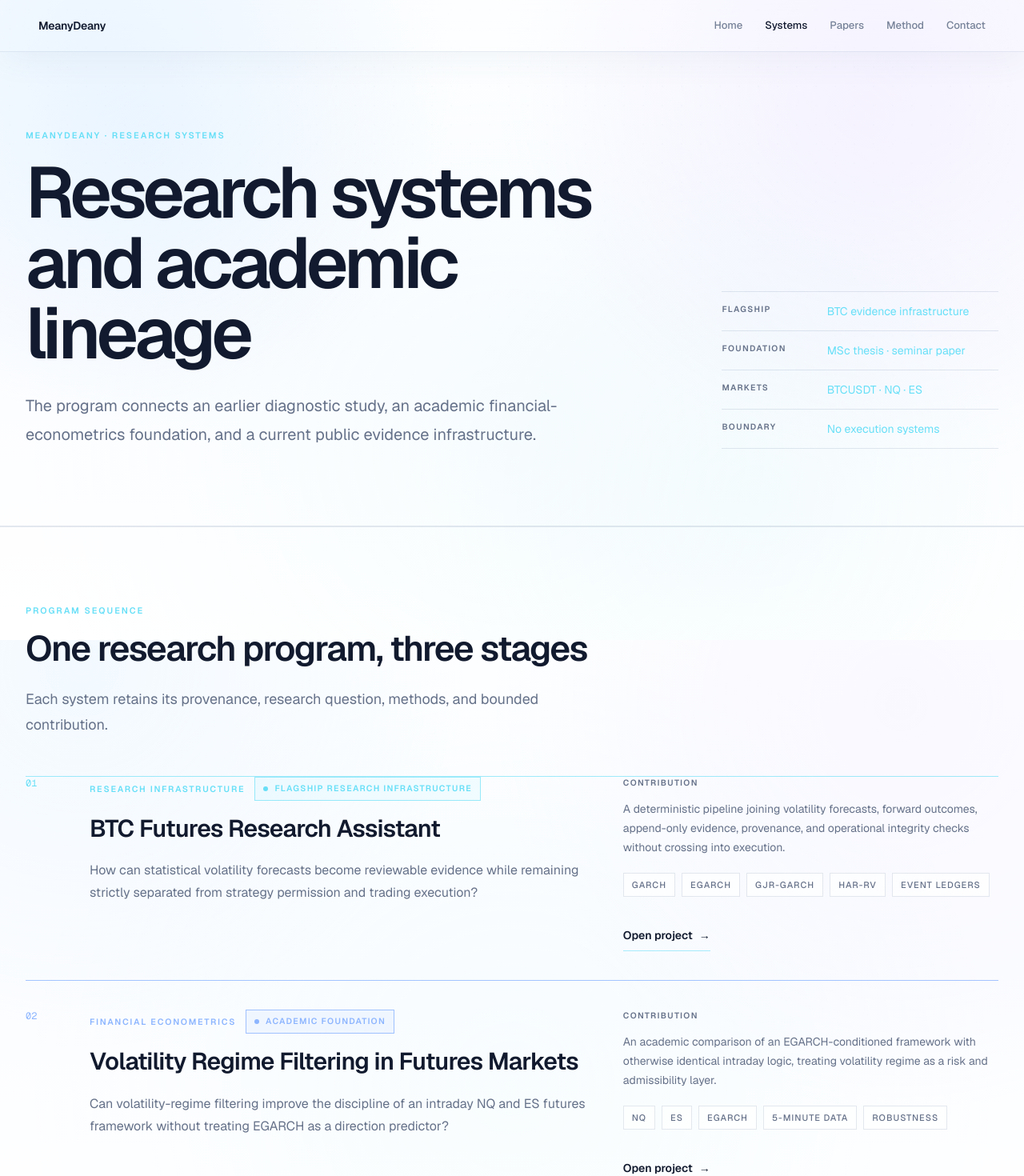
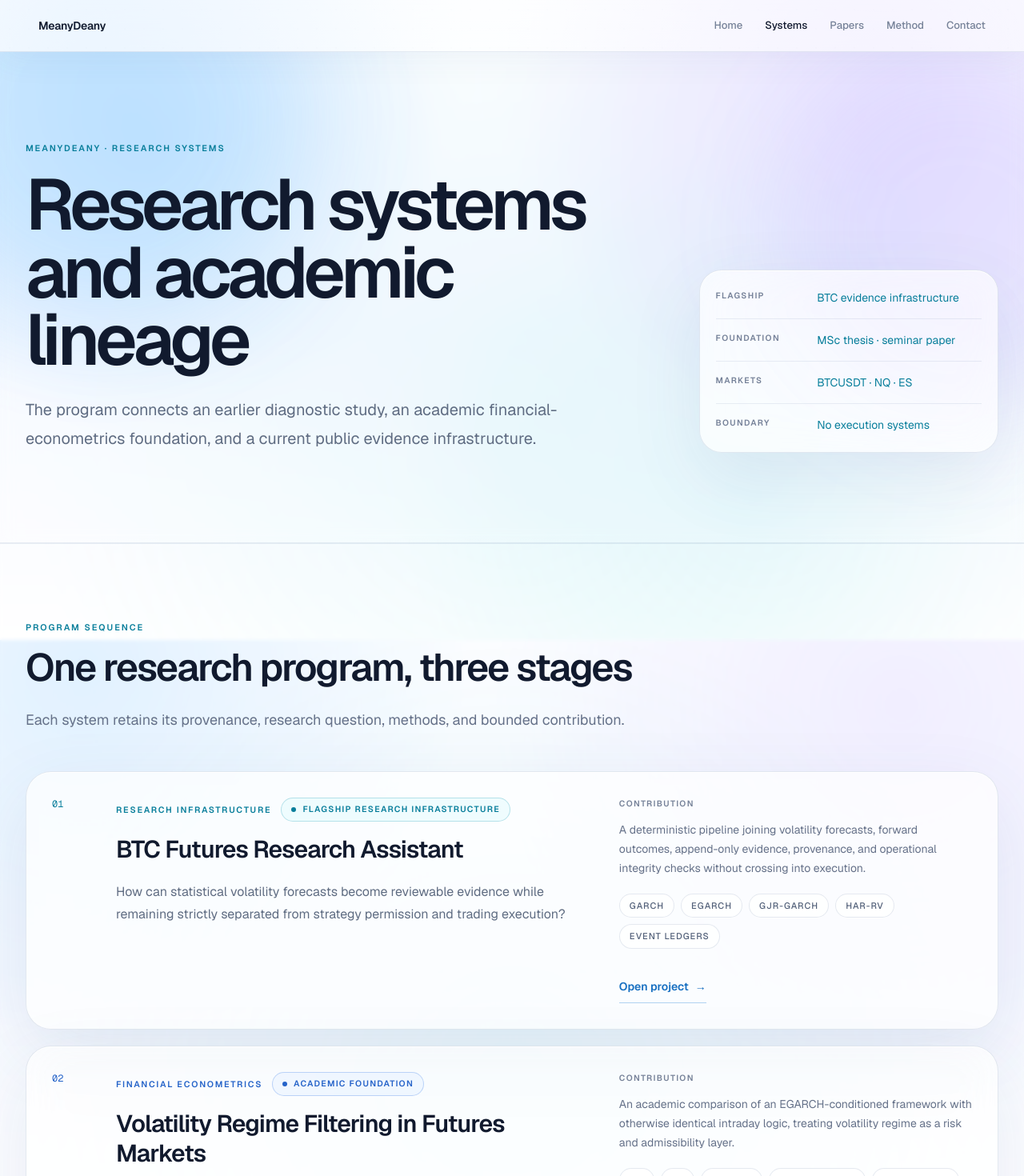
Before and after one commit to MeanyDeany/woosub-shin, a Next.js app: page /projects in a window 1280 px wide. Shown: the top 1470 px of the page at 80% size. Built offline with nearby package versions, Linux system fonts and the light colour scheme.

Commit message:
Convert editorial system to bright cosmic glass

```diff
--- a/components/editorial.tsx
+++ b/components/editorial.tsx
@@ -4,27 +4,27 @@ import type { ReactNode } from "react";
 export type Accent = "amber" | "blue" | "cyan" | "emerald" | "violet";
 
 const accentText: Record<Accent, string> = {
-  amber: "text-[#FFC56F]",
-  blue: "text-[#8CB5FF]",
-  cyan: "text-[#67DFF7]",
-  emerald: "text-[#79E8B5]",
-  violet: "text-[#C3AEFF]",
+  amber: "text-[#A85D08]",
+  blue: "text-[#2563C9]",
+  cyan: "text-[#087E9B]",
+  emerald: "text-[#08765A]",
+  violet: "text-[#7251C8]",
 };
 
 const accentBorder: Record<Accent, string> = {
-  amber: "border-[#FFB547]/50",
-  blue: "border-[#4D8DFF]/50",
-  cyan: "border-[#42D7F5]/50",
-  emerald: "border-[#3DDC97]/50",
-  violet: "border-[#9B6CFF]/50",
+  amber: "border-[#D89238]/35",
+  blue: "border-[#5891EA]/35",
+  cyan: "border-[#49AFC4]/35",
+  emerald: "border-[#4BA98B]/35",
+  violet: "border-[#977FE0]/35",
 };
 
 const accentBackground: Record<Accent, string> = {
-  amber: "bg-[#FFB547]/[0.06]",
-  blue: "bg-[#4D8DFF]/[0.06]",
-  cyan: "bg-[#42D7F5]/[0.06]",
-  emerald: "bg-[#3DDC97]/[0.06]",
-  violet: "bg-[#9B6CFF]/[0.06]",
+  amber: "bg-[#FFF4E4]/75",
+  blue: "bg-[#EDF5FF]/75",
+  cyan: "bg-[#EAFBFE]/75",
+  emerald: "bg-[#ECFAF5]/75",
+  violet: "bg-[#F4F0FF]/75",
 };
 
 export type MetaItem = {
@@ -48,18 +48,26 @@ export function PageHero({
   title: string;
 }) {
   return (
-    <section className="border-b border-[#7E8B9D]/15 bg-[#07090D]">
-      <div className="mx-auto grid max-w-[1320px] gap-10 px-5 py-14 sm:py-18 lg:grid-cols-[minmax(0,1.4fr)_minmax(17rem,0.6fr)] lg:gap-16 lg:px-8 lg:py-24">
+    <section className="relative overflow-hidden border-b border-[#6880A8]/15 bg-white/22 backdrop-blur-sm">
+      <div
+        aria-hidden="true"
+        className="pointer-events-none absolute -left-32 -top-44 h-[32rem] w-[32rem] rounded-full bg-[#70C4FF]/20 blur-3xl"
+      />
+      <div
+        aria-hidden="true"
+        className="pointer-events-none absolute -right-36 top-0 h-[28rem] w-[28rem] rounded-full bg-[#B5A0FF]/16 blur-3xl"
+      />
+      <div className="relative mx-auto grid max-w-[1320px] gap-10 px-5 py-16 sm:py-24 lg:grid-cols-[minmax(0,1.35fr)_minmax(18rem,0.65fr)] lg:gap-16 lg:px-8 lg:py-28">
         <div className="min-w-0">
           <p
             className={`text-[0.68rem] font-semibold uppercase tracking-[0.18em] ${accentText[accent]}`}
           >
             {eyebrow}
           </p>
-          <h1 className="mt-5 max-w-5xl text-[clamp(2.65rem,7vw,5.7rem)] font-semibold leading-[0.98] tracking-[-0.055em] text-[#F4F7FB]">
+          <h1 className="mt-5 max-w-5xl text-[clamp(3rem,7vw,6.2rem)] font-semibold leading-[0.94] tracking-[-0.06em] text-[#111A2E]">
             {title}
           </h1>
-          <p className="mt-7 max-w-[46rem] text-lg leading-8 text-[#B6C0CF] sm:text-xl sm:leading-9">
+          <p className="mt-7 max-w-[46rem] text-lg leading-8 text-[#5F6C82] sm:text-xl sm:leading-9">
             {intro}
           </p>
           {actions ? (
@@ -97,11 +105,11 @@ export function SectionHeading({
           {eyebrow}
         </p>
       ) : null}
-      <h2 className="mt-3 max-w-3xl text-3xl font-semibold leading-tight tracking-[-0.035em] text-[#F4F7FB] sm:text-4xl lg:text-[2.75rem]">
+      <h2 className="mt-3 max-w-3xl text-3xl font-semibold leading-tight tracking-[-0.04em] text-[#111A2E] sm:text-4xl lg:text-[3rem]">
         {title}
       </h2>
       {intro ? (
-        <p className="mt-5 max-w-[46rem] text-base leading-7 text-[#8996A8] sm:text-lg sm:leading-8">
+        <p className="mt-5 max-w-[48rem] text-base leading-7 text-[#657189] sm:text-lg sm:leading-8">
           {intro}
         </p>
       ) : null}
@@ -110,10 +118,10 @@ export function SectionHeading({
 }
 
 const sectionTones = {
-  base: "bg-[#07090D]",
-  deep: "bg-[#080B11]",
-  elevated: "bg-[#0A0E15]",
-  warm: "bg-[#0D0C0B]",
+  base: "bg-white/18",
+  deep: "bg-white/38",
+  elevated: "bg-white/54",
+  warm: "bg-[#FFF9F0]/48",
 } as const;
 
 export function EditorialSection({
@@ -138,7 +146,7 @@ export function EditorialSection({
   return (
     <section
       id={id}
-      className={`border-t border-[#7E8B9D]/12 ${sectionTones[tone]} ${className}`}
+      className={`border-t border-[#6880A8]/13 backdrop-blur-[2px] ${sectionTones[tone]} ${className}`}
     >
       <div className="mx-auto max-w-[1320px] px-5 py-16 sm:py-20 lg:px-8 lg:py-24">
         {title ? (
@@ -157,7 +165,7 @@ export function EditorialSection({
 
 export function ResearchTag({ children }: { children: ReactNode }) {
   return (
-    <span className="inline-flex border border-[#7E8B9D]/20 bg-[#0B0F16] px-2.5 py-1.5 text-[0.69rem] font-medium uppercase tracking-[0.09em] text-[#A8B3C2]">
+    <span className="inline-flex rounded-full border border-[#7187AB]/18 bg-white/65 px-3 py-1.5 text-[0.69rem] font-medium uppercase tracking-[0.09em] text-[#526079] shadow-[inset_0_1px_0_rgba(255,255,255,0.9)] backdrop-blur-lg">
       {children}
     </span>
   );
@@ -172,12 +180,9 @@ export function StatusLabel({
 }) {
   return (
     <span
-      className={`inline-flex w-fit items-center border px-2.5 py-1.5 text-[0.66rem] font-semibold uppercase tracking-[0.12em] ${accentBorder[accent]} ${accentBackground[accent]} ${accentText[accent]}`}
+      className={`inline-flex w-fit items-center rounded-full border px-3 py-1.5 text-[0.66rem] font-semibold uppercase tracking-[0.12em] ${accentBorder[accent]} ${accentBackground[accent]} ${accentText[accent]}`}
     >
-      <span
-        aria-hidden="true"
-        className={`mr-2 h-1.5 w-1.5 rounded-full bg-current`}
-      />
+      <span aria-hidden="true" className="mr-2 h-1.5 w-1.5 rounded-full bg-current" />
       {children}
     </span>
   );
@@ -196,18 +201,16 @@ export function CtaLink({
 }) {
   const className =
     kind === "primary"
-      ? "inline-flex min-h-11 items-center justify-center border border-[#42D7F5] bg-[#42D7F5] px-5 py-2.5 text-sm font-semibold text-[#061016] transition-colors hover:border-[#7BE7FA] hover:bg-[#7BE7FA] focus-visible:outline-none"
+      ? "inline-flex min-h-11 items-center justify-center rounded-full border border-[#17243D] bg-[#17243D] px-5 py-2.5 text-sm font-semibold text-white shadow-[0_12px_30px_rgba(32,55,94,0.18)] transition-transform hover:-translate-y-0.5 hover:bg-[#22375B] focus-visible:outline-none"
       : kind === "text"
-        ? "inline-flex min-h-10 items-center border-b border-[#42D7F5]/45 py-2 text-sm font-semibold text-[#DCE3EC] transition-colors hover:border-[#42D7F5] hover:text-white focus-visible:outline-none"
-        : "inline-flex min-h-11 items-center justify-center border border-[#7E8B9D]/35 bg-transparent px-5 py-2.5 text-sm font-semibold text-[#DCE3EC] transition-colors hover:border-[#42D7F5]/75 hover:text-white focus-visible:outline-none";
+        ? "inline-flex min-h-10 items-center border-b border-[#2580D8]/35 py-2 text-sm font-semibold text-[#176FC1] transition-colors hover:border-[#176FC1] hover:text-[#0C5798] focus-visible:outline-none"
+        : "inline-flex min-h-11 items-center justify-center rounded-full border border-[#7187AB]/24 bg-white/58 px-5 py-2.5 text-sm font-semibold text-[#24324A] shadow-[inset_0_1px_0_rgba(255,255,255,0.95)] backdrop-blur-xl transition-all hover:-translate-y-0.5 hover:border-[#2580D8]/45 hover:bg-white/82 focus-visible:outline-none";
 
   if (newTab) {
     return (
       <a href={href} target="_blank" rel="noreferrer" className={className}>
         {children}
-        <span className="ml-2" aria-hidden="true">
-          ↗
-        </span>
+        <span className="ml-2" aria-hidden="true">↗</span>
       </a>
     );
   }
@@ -215,9 +218,7 @@ export function CtaLink({
   return (
     <Link href={href} className={className}>
       {children}
-      <span className="ml-2" aria-hidden="true">
-        →
-      </span>
+      <span className="ml-2" aria-hidden="true">→</span>
     </Link>
   );
 }
@@ -232,13 +233,13 @@ export function TechnicalMetadata({
   rows: readonly MetaItem[];
 }) {
   return (
-    <dl className={`border-y border-[#7E8B9D]/18 ${className}`}>
+    <dl className={`glass-panel rounded-[1.75rem] px-5 py-2 ${className}`}>
       {rows.map((row) => (
         <div
           key={row.label}
-          className="grid grid-cols-[minmax(5.5rem,0.7fr)_minmax(0,1.3fr)] gap-4 border-b border-[#7E8B9D]/12 py-3.5 last:border-b-0"
+          className="grid grid-cols-[minmax(5.5rem,0.7fr)_minmax(0,1.3fr)] gap-4 border-b border-[#7187AB]/14 py-4 last:border-b-0"
         >
-          <dt className="text-[0.65rem] font-semibold uppercase tracking-[0.13em] text-[#6F7D90]">
+          <dt className="text-[0.65rem] font-semibold uppercase tracking-[0.13em] text-[#758198]">
             {row.label}
           </dt>
           <dd className={`text-sm leading-5 ${accentText[accent]}`}>{row.value}</dd>
@@ -249,7 +250,7 @@ export function TechnicalMetadata({
 }
 
 export function SubtleDivider() {
-  return <div className="h-px w-full bg-[#7E8B9D]/15" aria-hidden="true" />;
+  return <div className="h-px w-full bg-[#7187AB]/15" aria-hidden="true" />;
 }
 
 export function CapabilityBand({
@@ -260,15 +261,15 @@ export function CapabilityBand({
   label?: string;
 }) {
   return (
-    <div className="border-y border-[#7E8B9D]/18 bg-[#080B11]">
+    <div className="border-y border-[#7187AB]/15 bg-white/34 backdrop-blur-lg">
       <div className="mx-auto max-w-[1320px] px-5 py-7 lg:px-8">
-        <p className="mb-5 text-[0.65rem] font-semibold uppercase tracking-[0.16em] text-[#67DFF7]">
+        <p className="mb-5 text-[0.65rem] font-semibold uppercase tracking-[0.16em] text-[#1677D2]">
           {label}
         </p>
-        <ul className="grid gap-px overflow-hidden border border-[#7E8B9D]/15 bg-[#7E8B9D]/15 sm:grid-cols-2 lg:grid-cols-5">
+        <ul className="grid gap-3 sm:grid-cols-2 lg:grid-cols-5">
           {items.map((item, index) => (
-            <li key={item} className="bg-[#0B0F16] px-4 py-4 text-sm leading-6 text-[#B6C0CF]">
-              <span className="mr-3 font-mono text-[0.62rem] text-[#4D8DFF]">
+            <li key={item} className="glass-panel rounded-2xl px-4 py-4 text-sm leading-6 text-[#526079]">
+              <span className="mr-3 font-mono text-[0.62rem] text-[#2563C9]">
                 {String(index + 1).padStart(2, "0")}
               </span>
               {item}
@@ -304,7 +305,7 @@ export function ProjectIndexRow({
   type,
 }: ProjectIndexRowProps) {
   return (
-    <article className={`border-t ${accentBorder[accent]} py-9 first:pt-0`}>
+    <article className="glass-panel mb-5 rounded-[2rem] p-6 last:mb-0 sm:p-8">
       <div className="grid gap-6 md:grid-cols-[3rem_minmax(0,1.15fr)_minmax(15rem,0.85fr)] md:gap-8">
         <p className={`font-mono text-xs ${accentText[accent]}`}>{index}</p>
         <div>
@@ -314,19 +315,19 @@ export function ProjectIndexRow({
             </p>
             <StatusLabel accent={accent}>{status}</StatusLabel>
           </div>
-          <h3 className="mt-4 text-2xl font-semibold leading-tight tracking-[-0.025em] text-[#F4F7FB] sm:text-3xl">
+          <h3 className="mt-4 text-2xl font-semibold leading-tight tracking-[-0.03em] text-[#111A2E] sm:text-3xl">
             {title}
           </h3>
-          <p className="mt-5 max-w-2xl text-base leading-7 text-[#B6C0CF]">
+          <p className="mt-5 max-w-2xl text-base leading-7 text-[#5F6C82]">
             {question}
           </p>
         </div>
         <div className="flex flex-col justify-between gap-7">
           <div>
-            <p className="text-[0.65rem] font-semibold uppercase tracking-[0.13em] text-[#6F7D90]">
+            <p className="text-[0.65rem] font-semibold uppercase tracking-[0.13em] text-[#758198]">
               Contribution
             </p>
-            <p className="mt-3 text-sm leading-6 text-[#A8B3C2]">{contribution}</p>
+            <p className="mt-3 text-sm leading-6 text-[#657189]">{contribution}</p>
             <div className="mt-5 flex flex-wrap gap-2">
               {methods.map((method) => (
                 <ResearchTag key={method}>{method}</ResearchTag>
@@ -334,9 +335,7 @@ export function ProjectIndexRow({
             </div>
           </div>
           <div>
-            <CtaLink href={href} kind="text">
-              Open project
-            </CtaLink>
+            <CtaLink href={href} kind="text">Open project</CtaLink>
           </div>
         </div>
       </div>
@@ -352,10 +351,10 @@ export function EvidenceBand({
   items: readonly MetaItem[];
 }) {
   return (
-    <dl className="grid gap-px overflow-hidden border border-[#7E8B9D]/15 bg-[#7E8B9D]/15 sm:grid-cols-2 lg:grid-cols-4">
+    <dl className="grid gap-3 sm:grid-cols-2 lg:grid-cols-4">
       {items.map((item) => (
-        <div key={item.label} className="bg-[#0B0F16] px-5 py-5">
-          <dt className="text-[0.65rem] font-semibold uppercase tracking-[0.13em] text-[#6F7D90]">
+        <div key={item.label} className="glass-panel rounded-2xl px-5 py-5">
+          <dt className="text-[0.65rem] font-semibold uppercase tracking-[0.13em] text-[#758198]">
             {item.label}
           </dt>
           <dd className={`mt-2 text-sm leading-6 ${accentText[accent]}`}>{item.value}</dd>
```
